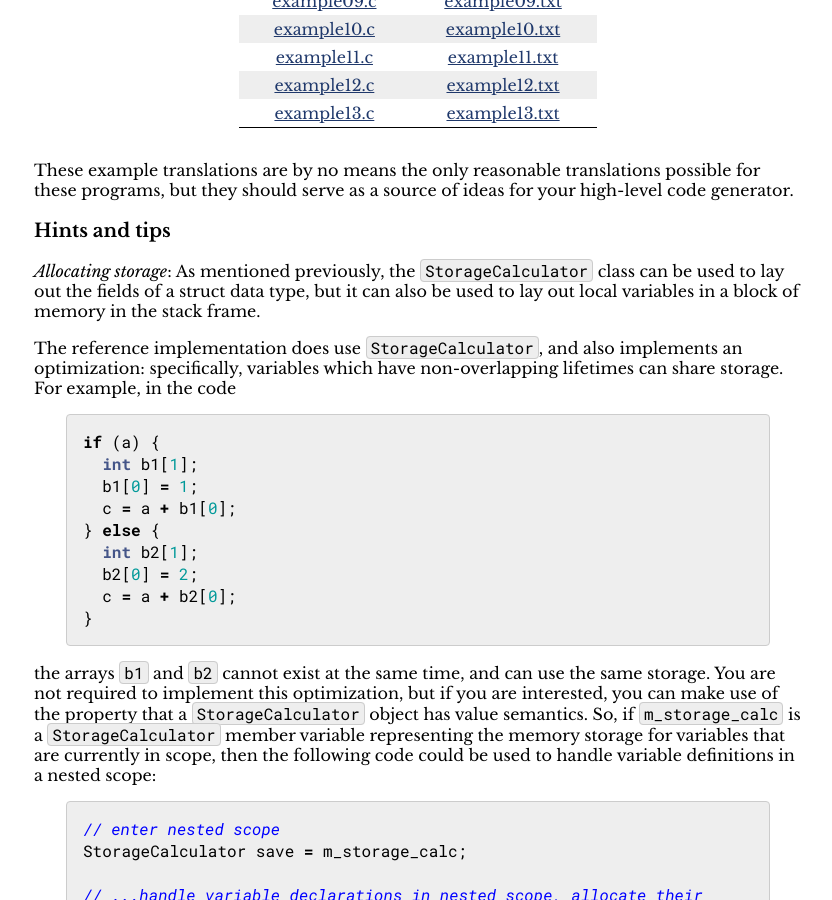
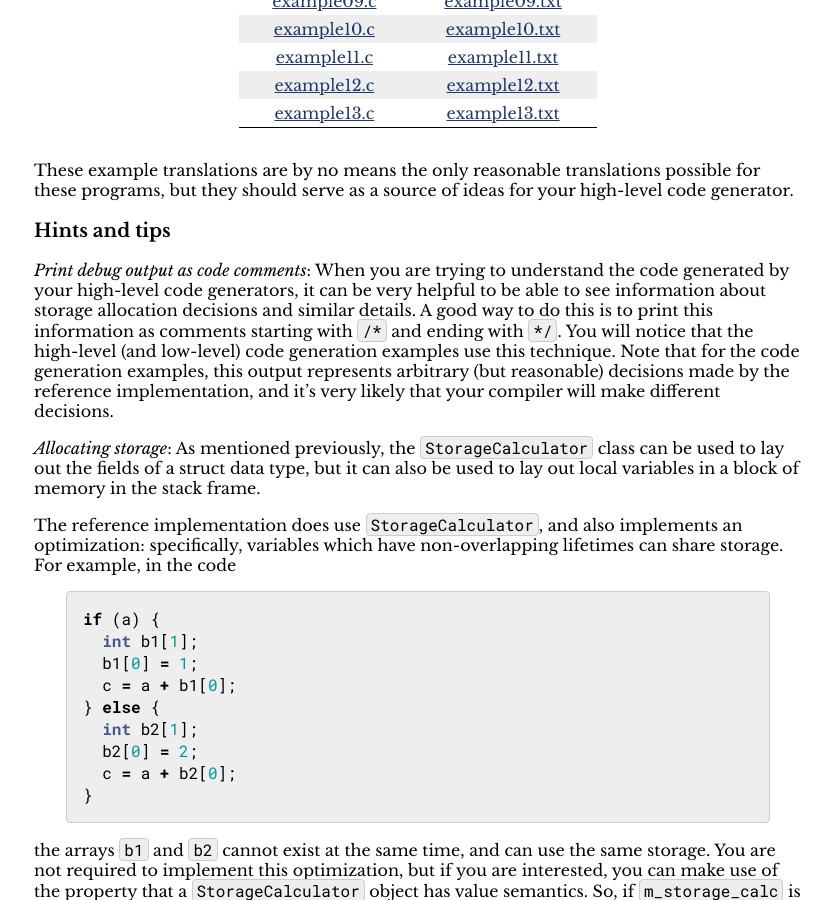
Before and after one commit to jhucompilers/fall2024, a Jekyll site: the page built from assign/assign04.md, in a window 1280 px wide and 900 px high, scrolled down 6940 px. Shown: the whole window, without its empty margins (222-1054 px from the left). Built offline with Jekyll 4.4.1, drawn with Linux system fonts in a browser that asks for light colours.

Commit message:
suggest printing debug output as comments

```diff
--- a/assign/assign04.md
+++ b/assign/assign04.md
@@ -361,6 +361,17 @@ possible for these programs, but they should serve as a source of ideas
 for your high-level code generator.
 
 ### Hints and tips
+
+*Print debug output as code comments*: When you are trying to understand
+the code generated by your high-level code generators,
+it can be very helpful to be able to see information about storage allocation
+decisions and similar details. A good way to do this is to print
+this information as comments starting with `/*` and ending with `*/`.
+You will notice that the high-level (and low-level) code generation examples
+use this technique. Note that for the code generation examples, this output
+represents arbitrary (but reasonable) decisions made by the reference
+implementation, and it's very likely that your compiler will make different
+decisions.
 
 *Allocating storage*: As mentioned previously, the `StorageCalculator` class
 can be used to lay out the fields of a struct data type, but it can also
```
